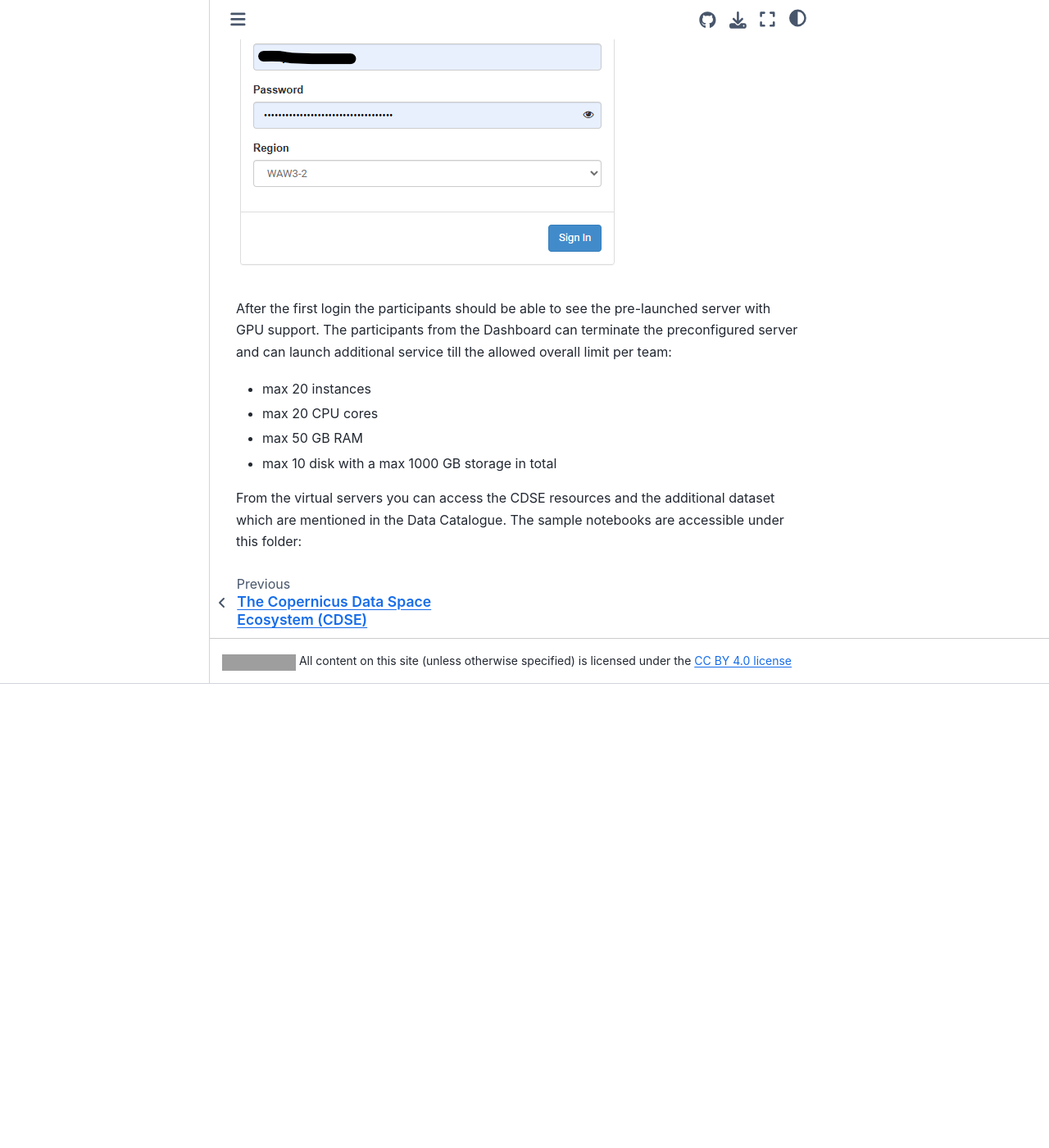
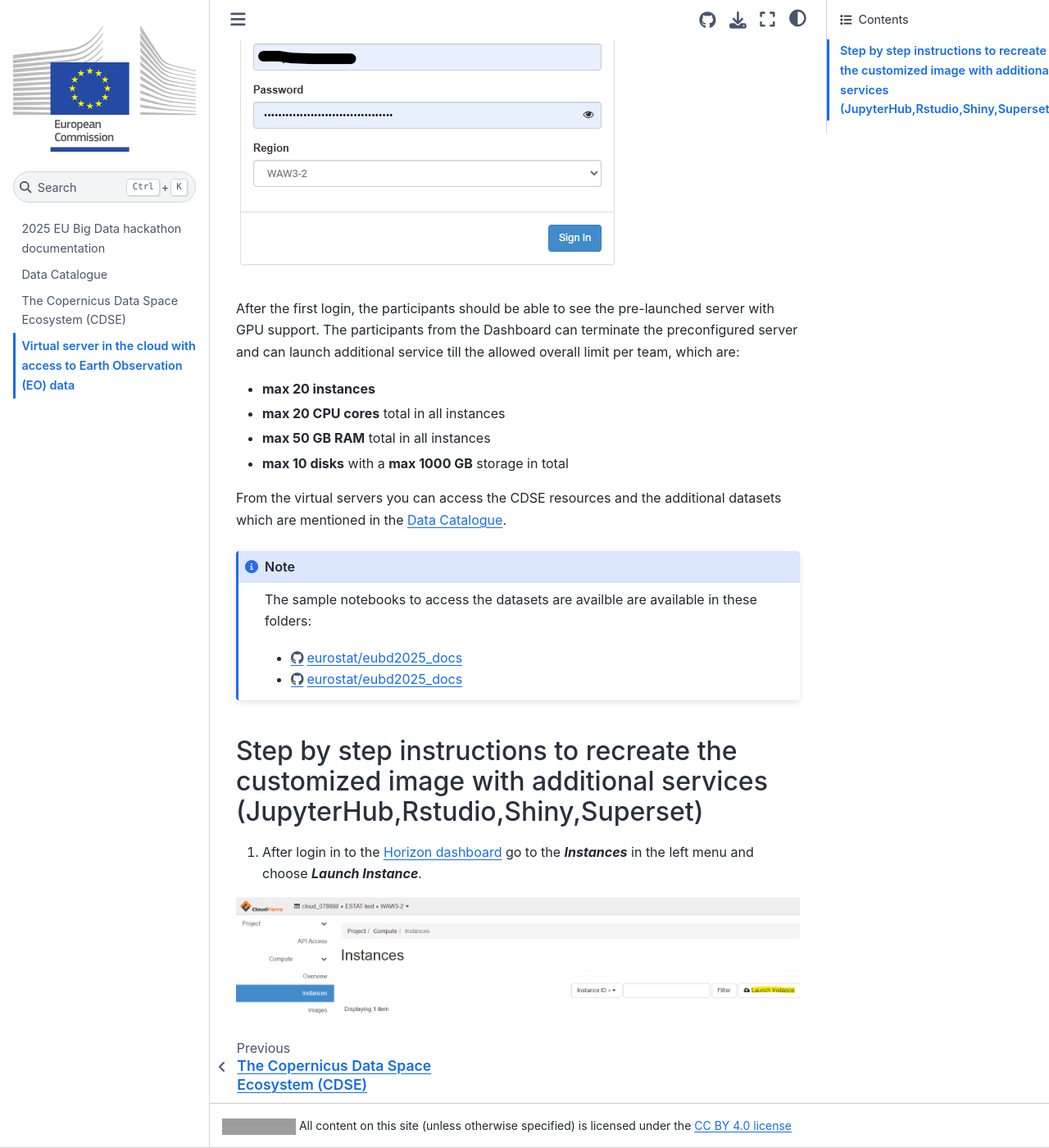
Before and after one commit to eurostat/eubd2025_docs, a Jupyter Book: the page built from CF.md, in a window 1280 px wide and 1400 px high, scrolled down 873 px. Shown: the whole window at 82% size. Built offline with Jupyter Book 1.0.4 settings and Sphinx 7.4.7 and the Sphinx Book theme 1.1.4, drawn with Linux system fonts in a browser that asks for light colours; before the commit the page ends 1707 px from its top, so only the background shows below that; grey boxes are pictures that could not be loaded.

Commit message:
starting cf description

```diff
--- a/CF.md
+++ b/CF.md
@@ -8,13 +8,23 @@ On the [Horizon Dashboard](https://horizon.cloudferro.com/) the participants hav
 
 ![Horizon dashboard login screen](img/horizon-keystone.png)
 
-After the first login the participants should be able to see the pre-launched server with GPU support. The participants from the Dashboard can terminate the preconfigured server and can launch additional service till the allowed overall limit per team:
+After the first login, the participants should be able to see the pre-launched server with GPU support. The participants from the Dashboard can terminate the preconfigured server and can launch additional service till the allowed overall limit per team, which are:
 
- - max 20 instances
- - max 20 CPU cores
- - max 50 GB RAM
- - max 10 disk with a max 1000 GB storage in total
+ - **max 20 instances**
+ - **max 20 CPU cores** total in all instances
+ - **max 50 GB RAM** total in all instances
+ - **max 10 disks** with a **max 1000 GB** storage in total
 
+From the virtual servers you can access the CDSE resources and the additional datasets which are mentioned in the [Data Catalogue](data-catalogue.md).
 
-From the virtual servers you can access the CDSE resources and the additional dataset which are mentioned in the Data Catalogue.
-The sample notebooks are accessible under this folder:
+:::{Note}
+The sample notebooks to access the datasets are availble are available in these folders:
+ - [https://github.com/eurostat/eubd2025_docs/tree/main/cdse-notebooks](https://github.com/eurostat/eubd2025_docs/tree/main/cdse-notebooks)
+ - [https://github.com/eurostat/eubd2025_docs/tree/main/cf-notebooks](https://github.com/eurostat/eubd2025_docs/tree/main/cf-notebooks)
+:::
+
+## Step by step instructions to recreate the customized image with additional services (JupyterHub,Rstudio,Shiny,Superset)
+
+1. After login in to the [Horizon dashboard](https://horizon.cloudferro.com/) go to the ***Instances*** in the left menu and choose ***Launch Instance***.
+
+![Horizon dashboard instances](img/launch-instance.png)
```
Also changed, not shown: CDSE.md (+6 -0 lines), data-catalogue.md (+2 -2 lines), img/launch-instance.png (added), img/mystorage.png (added), 1 other file.
